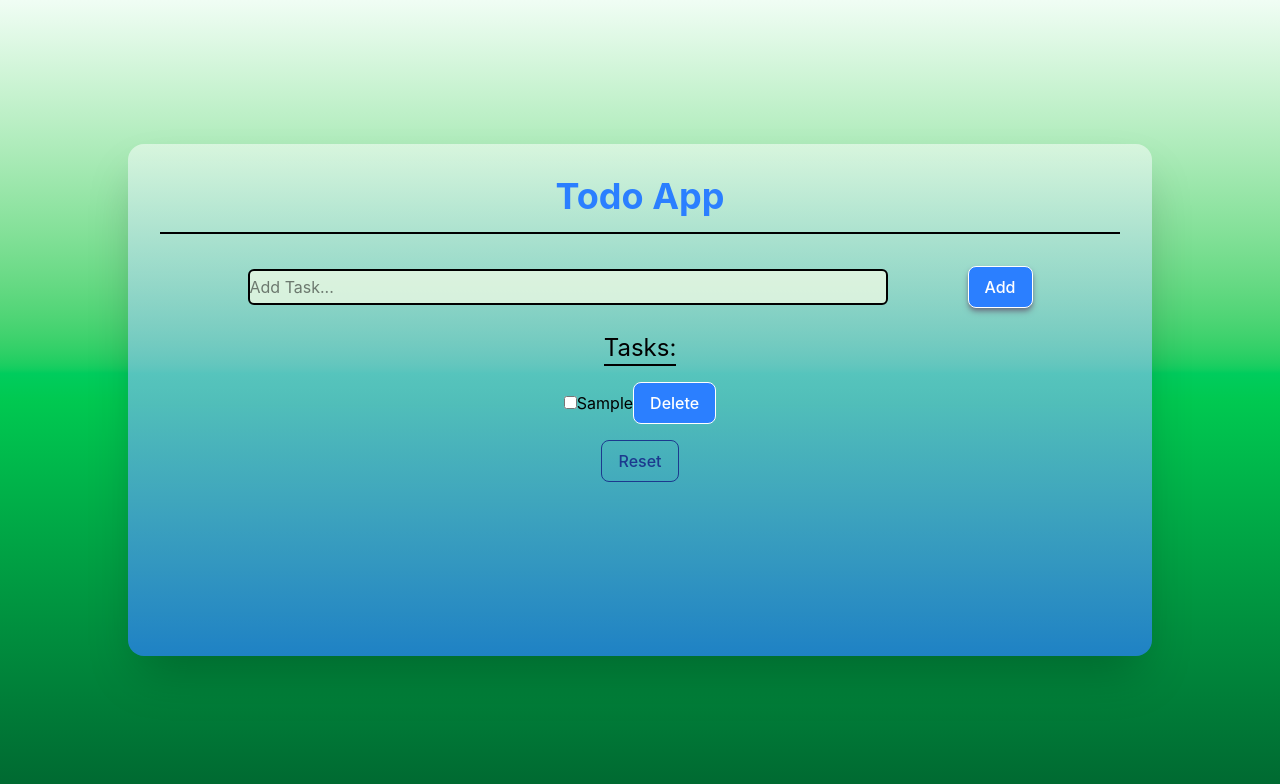
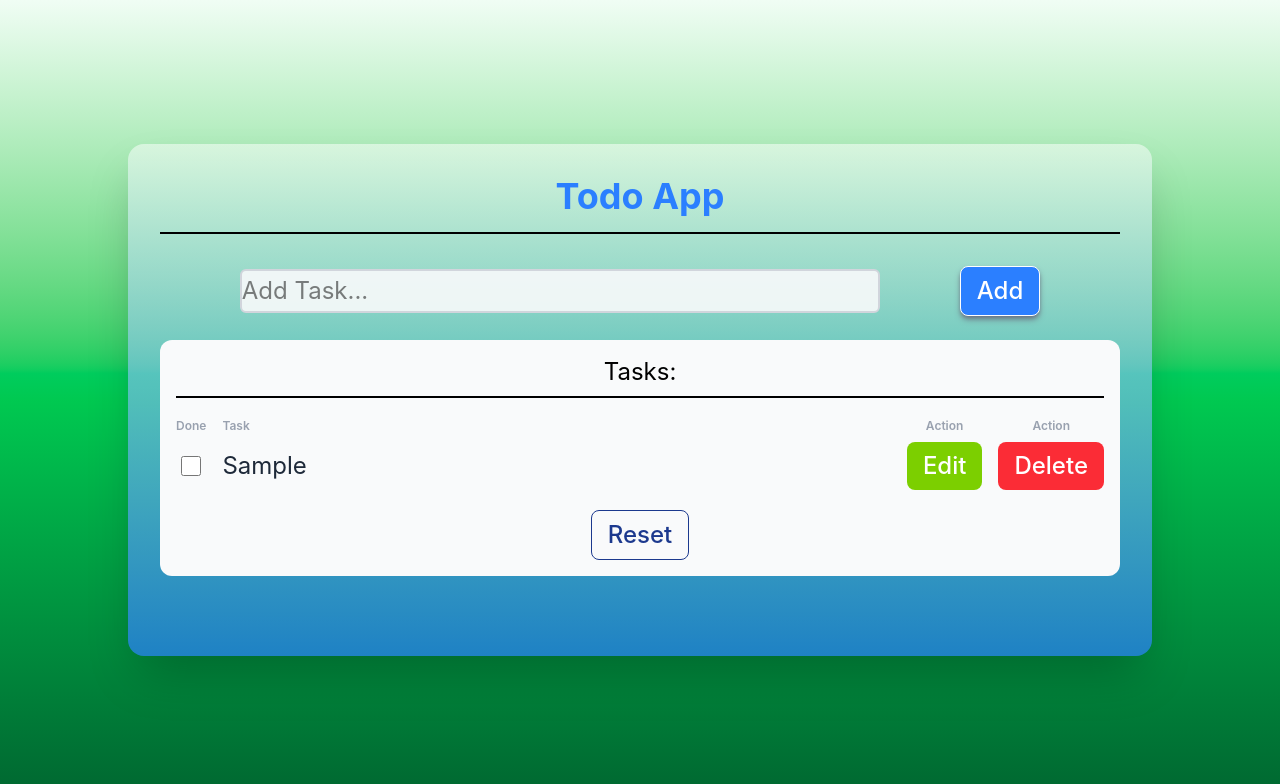
Before and after one commit to RushiBhatt0809/Todo-App, a React (Vite) app: page / in a window 1280 px wide. Both pictures are taken after typing "Sample" into the empty fields and a click on the button "Add". Shown: the top 784 px of the page. Built offline with nearby package versions, Linux system fonts and the light colour scheme.

Commit message:
Fix the css of the file

```diff
--- a/src/App.jsx
+++ b/src/App.jsx
@@ -2,6 +2,7 @@ import Header from "./components/Header";
 import AddTodo from "./components/AddTodo";
 import { useEffect, useState } from "react";
 import TodoList from "./components/TodoList";
+import TodoItem from "./components/TodoItem";
 
 function App() {
   const [task, setTask] = useState([]);
@@ -36,7 +37,7 @@ function App() {
 
   function deleteTask(id) {
     setTask(task.filter(task => task.id !== id));
-    // localStorage.removeItem('tasks', id);
+    localStorage.removeItem('tasks', id);
   }
 
   function toggleTask(id) {
@@ -54,7 +55,7 @@ function App() {
   console.log(task);
 
   return (
-    <div className="bg-linear-to-b from-green-50 via-green-500 to-green-800 min-h-screen flex items-center justify-center">
+    <div className="bg-linear-to-b from-green-50 via-green-500 to-green-800 min-h-screen flex items-center justify-center text-2xl">
       <div className="bg-linear-to-b from-white/50 to-blue-500/70 p-8 max-w-[80vw] rounded-2xl w-full shadow-2xl min-h-[40vw]">
         <Header />
         <AddTodo addTask={addTask} />
--- a/src/components/AddTodo.jsx
+++ b/src/components/AddTodo.jsx
@@ -7,7 +7,7 @@ function AddTodo({ addTask }) {
     return (
         <div className="flex items-center justify-center mb-6">
             <input
-                className="bg-lime-50/70 border-2 rounded-md min-w-[50vw] py-1"
+                className="bg-gray-50/90 border-2 border-gray-300 rounded-md min-w-[50vw] py-1"
                 id="Task name"
                 type="text"
                 placeholder="Add Task..."
--- a/src/components/Button.jsx
+++ b/src/components/Button.jsx
@@ -2,9 +2,10 @@ function Button({ children, onClick, variant = 'primary', className = '' }) {
     const base = 'px-4 py-2 rounded-lg font-medium transition cursor-pointer'
 
     const variants = {
-        primary: 'bg-blue-500 border-1 hover:bg-blue-600 text-white',
-        outline: 'border border-blue-900 text-blue-900 hover:bg-blue-50',
-        danger: 'bg-red-500 hover:bg-red-700 text-white',
+        primary: 'bg-blue-500 border hover:bg-blue-600 text-white',
+        outline: 'border border-blue-900 text-blue-900 hover:bg-blue-900 hover:text-gray-50',
+        danger: 'bg-red-500 hover:bg-red-900 text-white',
+        edit: 'bg-lime-500 text-white hover:bg-green-700',
         ghost: 'text-gray-600 hover:bg-gray-100',
     }
 
--- a/src/components/TodoItem.jsx
+++ b/src/components/TodoItem.jsx
@@ -0,0 +1,37 @@
+import Button from "./Button";
+
+
+function TodoItem({ task, onDelete, onToggle }) {
+    return (
+        <>
+            <input
+                type="checkbox"
+                checked={task.status}
+                onChange={() => onToggle(task.id)}
+                className="size-5 accent-blue-500 justify-self-center cursor-pointer"
+            />
+
+            <span className={`text-2xl ${task.status
+                ? 'line-through text-gray-400'
+                : 'text-gray-800'
+                }`}>
+                {task.text}
+            </span>
+
+            <Button
+                variant="edit"
+                className="text-md px-3 py-1"
+            >
+                Edit
+            </Button>
+            <Button
+                variant="danger"
+                onClick={() => onDelete(task.id)}
+                className="text-md px-3 py-1"
+            >
+                Delete
+            </Button>
+        </>
+    );
+}
+export default TodoItem
--- a/src/components/TodoList.jsx
+++ b/src/components/TodoList.jsx
@@ -1,40 +1,38 @@
 import { useState } from "react";
 import Button from "./Button";
+import TodoItem from "./TodoItem";
 
 
-function TodoList(props) {
+// TodoList.jsx — give the list a grid header + consistent rows
+function TodoList({ task, del, toggle, reset }) {
 
-    const taskList = props.task;
-    const del = props.del;
-    const toggle = props.toggle;
-    const reset = props.reset;
-    const allTask = taskList.map(task => {
-        return (
-
-            <label key={task.id}
-                className="">
-                <input
-                    type="checkbox"
-                    value={task.text}
-                    onChange={() => toggle(task.id)}
-
-                />
-                <span style={{
-                    textDecoration: task.status ? 'line-through' : 'none'
-                }}>{task.text}</span>
-                <Button onClick={() => del(task.id)}>Delete</Button><br />
-            </label>
-        );
-    })
+    const taskList = task.map(t => (
+        <TodoItem
+            key={t.id}
+            task={t}
+            onToggle={toggle}
+            onDelete={del}
+        />
+    ));
 
     return (
-        <div className="flex flex-col gap-4 items-center rounded-md">
-            <h1 className="text-2xl border-b-2">Tasks:</h1>
-            {allTask}
-            <Button
-                variant="outline"
-                className=""
-                onClick={() => reset()}>Reset</Button>
+        <div className="flex flex-col gap-3 rounded-xl bg-gray-50 p-4">
+            <h1 className="text-2xl border-b-2 text-center pb-2 mb-2">Tasks:</h1>
+
+            <div className="grid grid-cols-[auto_1fr_auto_auto] gap-x-4 gap-y-2 items-center">
+
+
+                <span className="text-xs font-semibold text-gray-400 text-center">Done</span>
+                <span className="text-xs font-semibold text-gray-400">Task</span>
+                <span className="text-xs font-semibold text-gray-400 text-center">Action</span>
+                <span className="text-xs font-semibold text-gray-400 text-center">Action</span>
+
+                {taskList}
+            </div>
+
+            <Button variant="outline" onClick={reset} className="mt-2 self-center">
+                Reset
+            </Button>
         </div>
     );
 }
```
